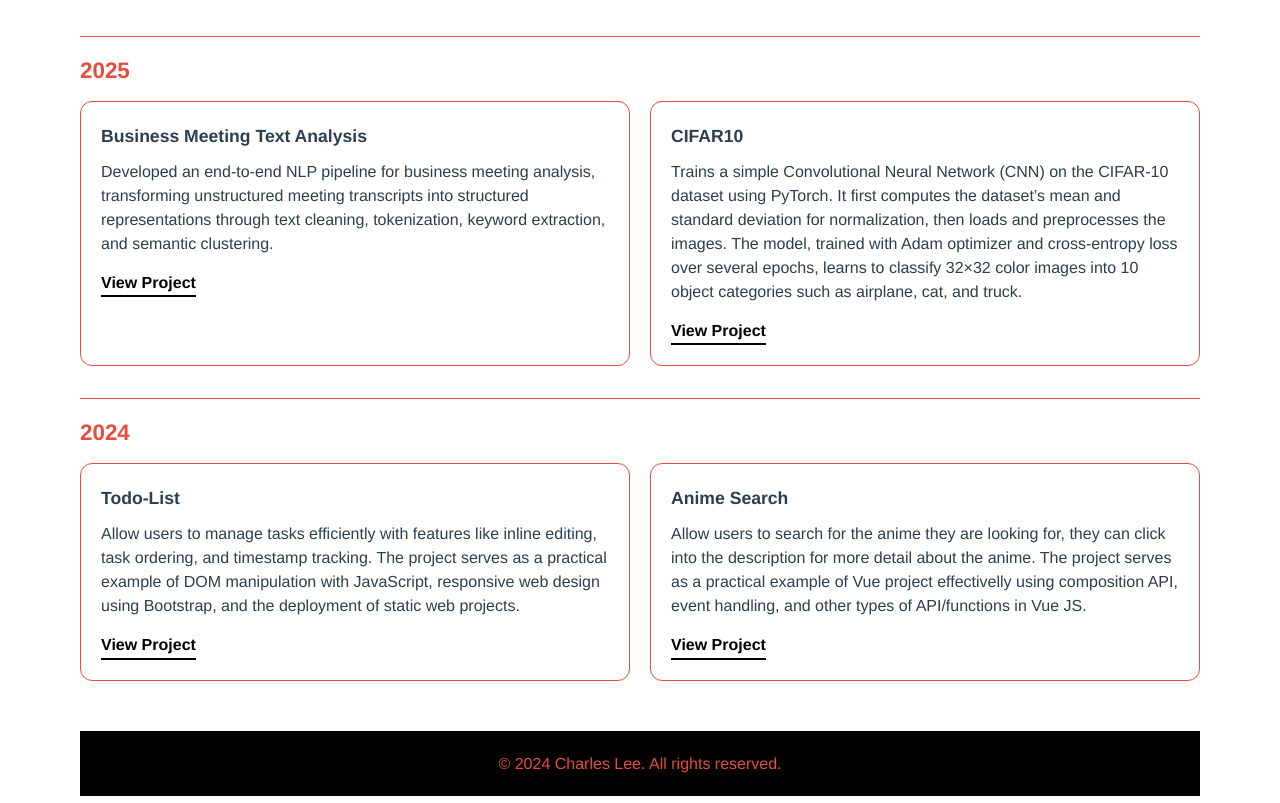
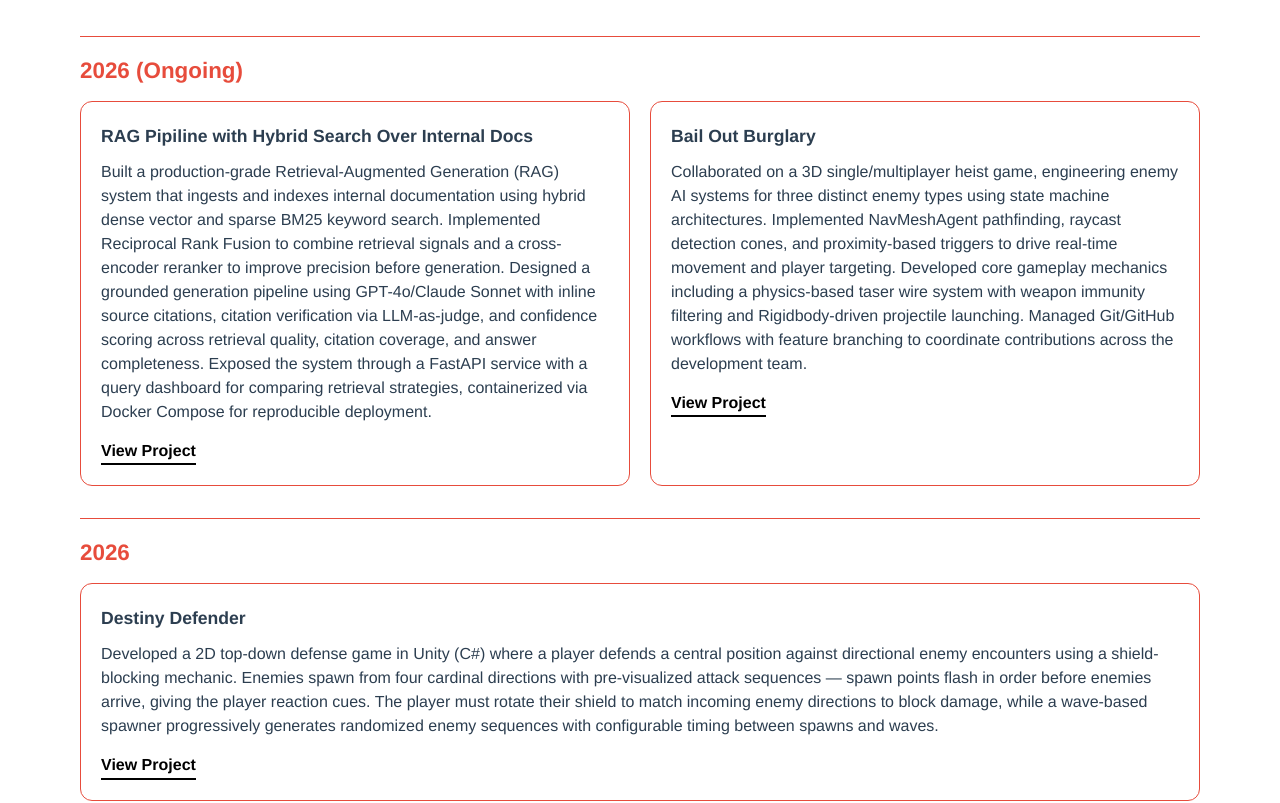
Before and after one commit to Elcree505/portfolio, a Vue app: page / in a window 1280 px wide. Shown: the part 2440-3243 px from the top of the page. Built offline with nearby package versions, Linux system fonts and the light colour scheme.

Commit message:
4/29 new projects added

```diff
--- a/src/components/vue-projects.vue
+++ b/src/components/vue-projects.vue
@@ -36,9 +36,39 @@ import { ref, onMounted, computed } from 'vue';
 import { useIntersectionObserver } from '@vueuse/core';
 
 const projects = ref([
+  {
+    id: 1,
+    year: '2026 (Ongoing)',
+    title: 'RAG Pipiline with Hybrid Search Over Internal Docs',
+    description:
+      'Built a production-grade Retrieval-Augmented Generation (RAG) system that ingests and indexes internal documentation using hybrid dense vector and sparse BM25 keyword search. Implemented Reciprocal Rank Fusion to combine retrieval signals and a cross-encoder reranker to improve precision before generation. Designed a grounded generation pipeline using GPT-4o/Claude Sonnet with inline source citations, citation verification via LLM-as-judge, and confidence scoring across retrieval quality, citation coverage, and answer completeness. Exposed the system through a FastAPI service with a query dashboard for comparing retrieval strategies, containerized via Docker Compose for reproducible deployment.',
+  },
+  {
+    id: 2,
+    year: '2026 (Ongoing)',
+    title: 'Bail Out Burglary',
+    description:
+      '  Collaborated on a 3D single/multiplayer heist game, engineering enemy AI systems for three distinct enemy types using state machine architectures. Implemented NavMeshAgent pathfinding, raycast detection cones, and proximity-based triggers to drive real-time movement and player targeting. Developed core gameplay mechanics including a physics-based taser wire system with weapon immunity filtering and Rigidbody-driven projectile launching. Managed Git/GitHub workflows with feature branching to coordinate contributions across the development team.',
+  },
+  {
+    id: 3,
+    year: 2026,
+    title: 'Destiny Defender',
+    description:
+      'Developed a 2D top-down defense game in Unity (C#) where a player defends a central position against directional enemy encounters using a shield-blocking mechanic. Enemies spawn from four cardinal directions with pre-visualized attack sequences — spawn points flash in order before enemies arrive, giving the player reaction cues. The player must rotate their shield to match incoming enemy directions to block damage, while a wave-based spawner progressively generates randomized enemy sequences with configurable timing between spawns and waves.',
+    link: 'https://github.com/Nappers1/OnTheHorizon---Fiat-Ludum-/tree/main'
+    },
   // 2025 project (add your new one here)
   {
-    id: 1,
+    id: 4,
+    year: 2025,
+    title: 'Spotify User Churn Prediction & Segmentation Study',
+    description:
+      'Built and refined a structured machine learning pipeline to analyze customer churn in a large behavioral dataset, including feature engineering, one-hot encoding, normalization, and model evaluation. Conducted controlled experiments comparing K-Means clustering and logistic regression, using diagnostic metrics and error analysis to determine that clustering was primarily driven by subscription-type variables rather than engagement behavior, then adjusted the modeling strategy accordingly.',
+    link: 'https://docs.google.com/document/d/1JVEDRAJD4I814pXBgYvjS4R2apfPiUfEcSx4gQz4XMI/edit?tab=t.0#heading=h.tofg2r25ijew'
+  },
+  {
+    id: 5,
     year: 2025,
     title: 'Business Meeting Text Analysis',
     description:
@@ -46,7 +76,7 @@ const projects = ref([
     link: 'https://github.com/Elcree505/Business-Text-Analysis'
   },
   {
-    id: 2,
+    id: 6,
     year: 2025,
     title: 'CIFAR10',
     description:
@@ -55,7 +85,7 @@ const projects = ref([
   },
   // 2024 projects (your existing two)
   {
-    id: 3,
+    id: 7,
     year: 2024,
     title: 'Todo-List',
     description:
@@ -63,7 +93,7 @@ const projects = ref([
     link: 'https://elcree505.github.io/Todo-List/'
   },
   {
-    id: 4,
+    id: 8,
     year: 2024,
     title: 'Anime Search',
     description:
```
Also changed, not shown: 7 other files (tests, documents, lock files or other folders).
